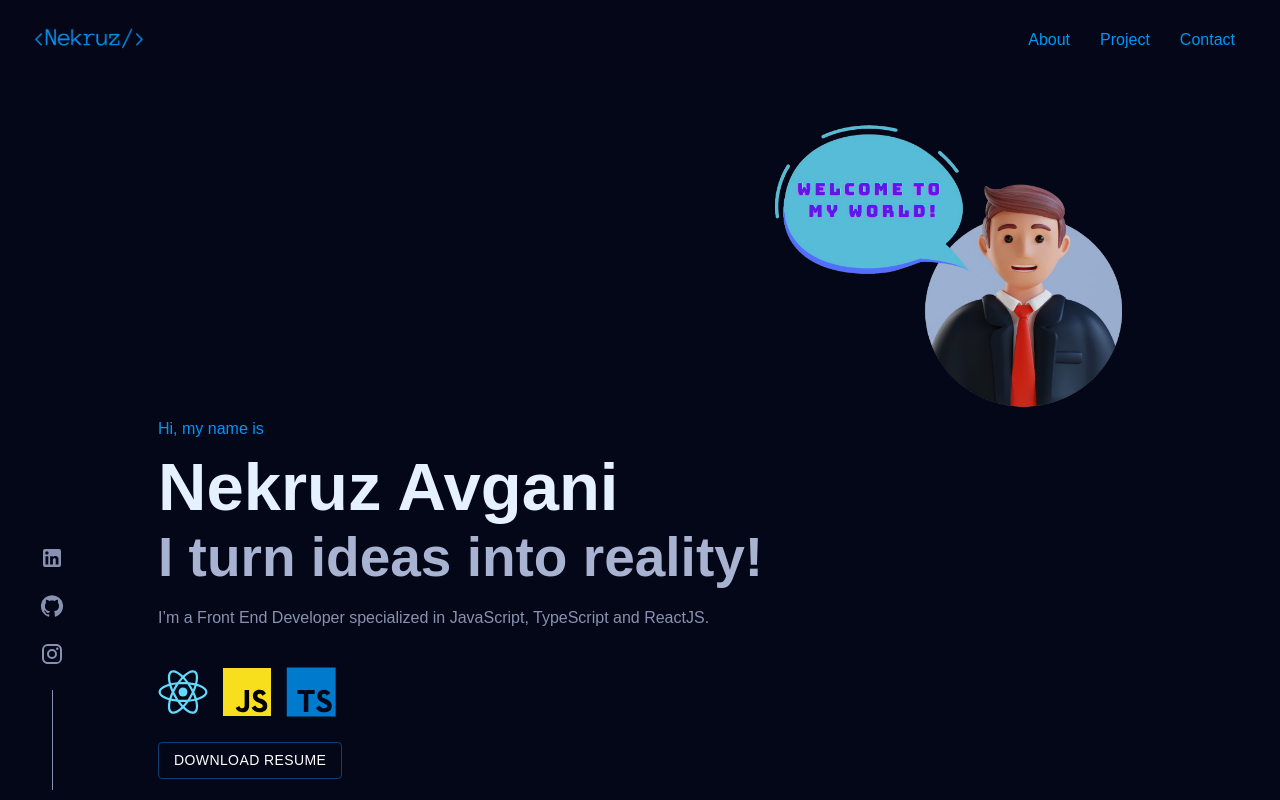
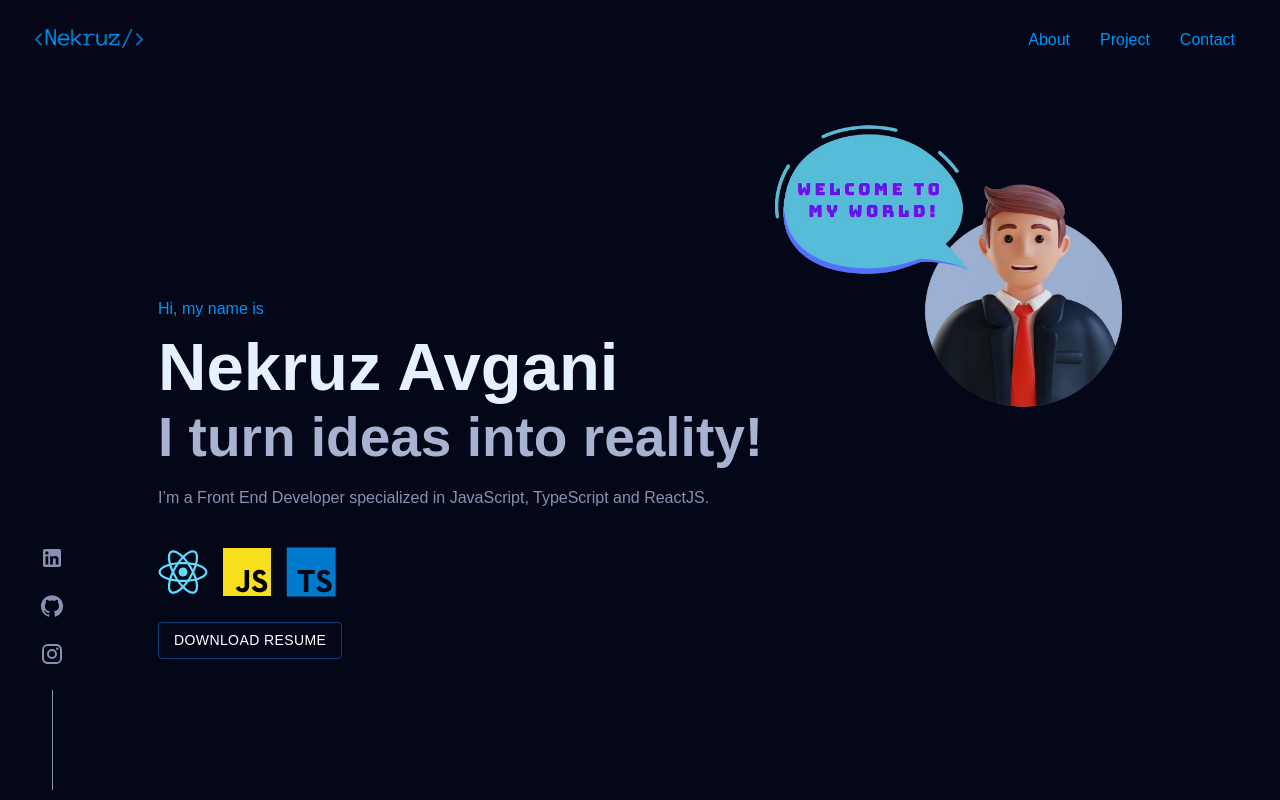
Before and after one commit to nekruza/my-portfolio, a React (Create React App) app: page / in a window 1280 px wide. Shown: the top 800 px of the page. Built offline with nearby package versions, Linux system fonts and the light colour scheme.

Commit message:
fixed a css bug on main.jsx

```diff
--- a/src/components/Main/Main.jsx
+++ b/src/components/Main/Main.jsx
@@ -12,7 +12,7 @@ import '../style/style.css'
 function Main() {
 
     return (
-        <Box id="main" sx={{ minHeight: '70vh', paddingLeft: 1, paddingRight: 1, marginTop: 10, paddingTop: 25, color: '#0095F6' }}>
+        <Box id="main" sx={{ minHeight: '70vh', paddingLeft: 1, paddingRight: 1, marginTop: 10, paddingTop: 10, color: '#0095F6' }}>
             <Grid container style={{ margin: '50px auto', height: 300, display: 'flex', flexDirection: 'column', justifyContent: 'space-around' }}>
                 <Grid item xs={10} style={{ zIndex: 2, padding: 10 }} >
                     <p>Hi, my name is </p>
```
